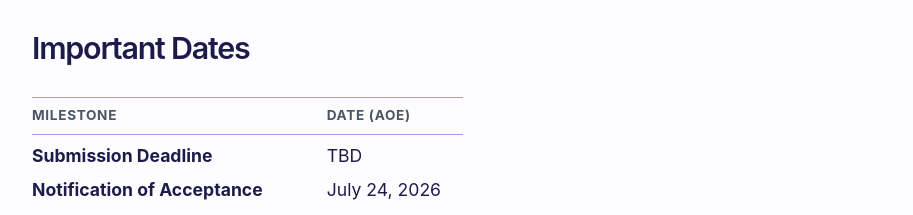
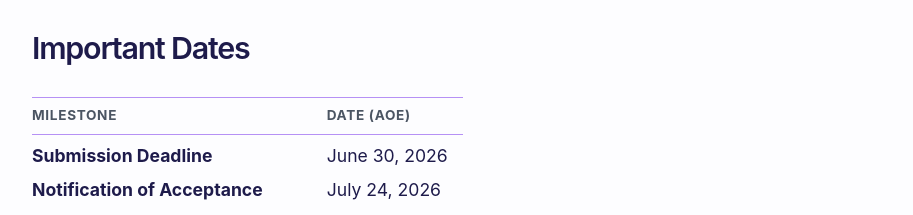
Before and after one commit to learning-situated-interaction/learning-situated-interaction.github.io, a React (Vite) app: page / in a window 1280 px wide. Shown: the part 1740-1955 px from the top of the page, without its empty margins (183-1096 px from the left). Built offline with nearby package versions, Linux system fonts and the light colour scheme.

Commit message:
Update main.jsx

```diff
--- a/src/main.jsx
+++ b/src/main.jsx
@@ -126,7 +126,7 @@ function App() {
               <tbody>
                 <tr>
                   <td><strong>Submission Deadline</strong></td>
-                  <td>TBD</td>
+                  <td>June 30, 2026</td>
                 </tr>
                 <tr>
                   <td><strong>Notification of Acceptance</strong></td>
```
